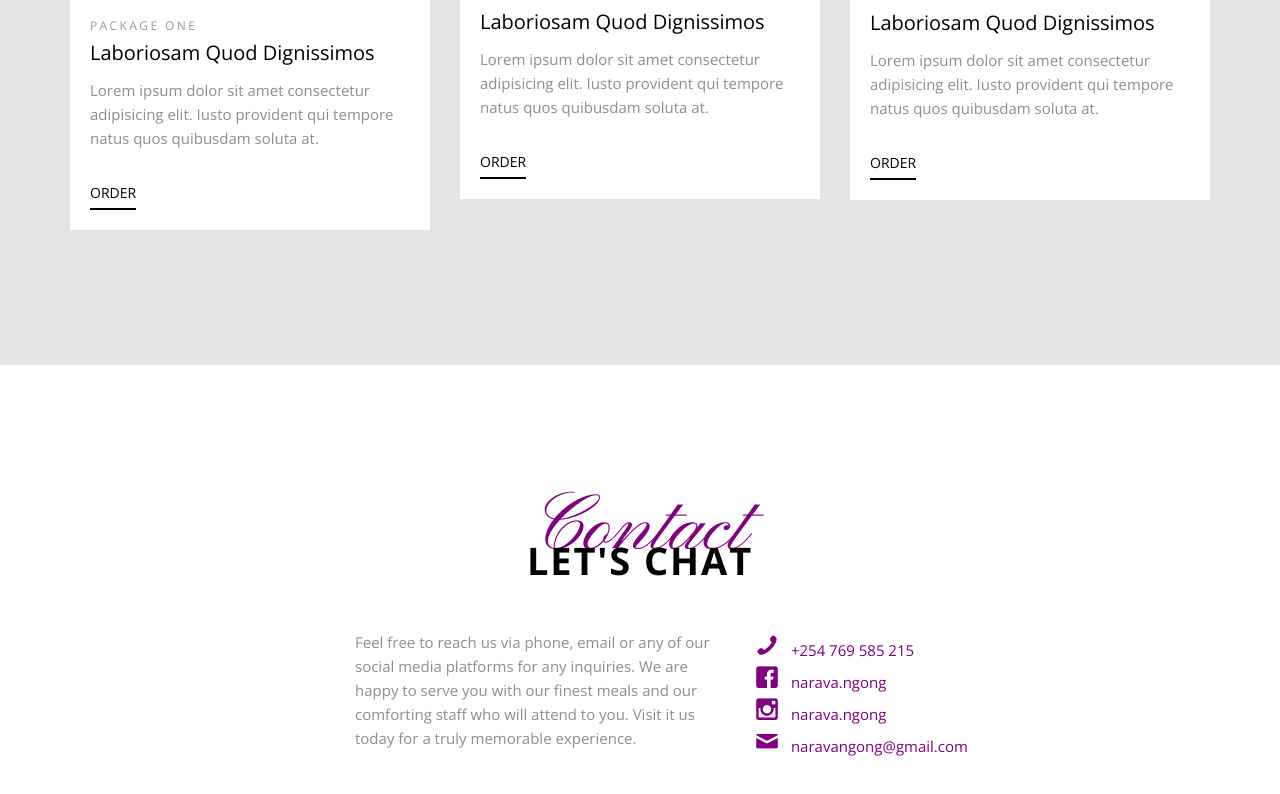
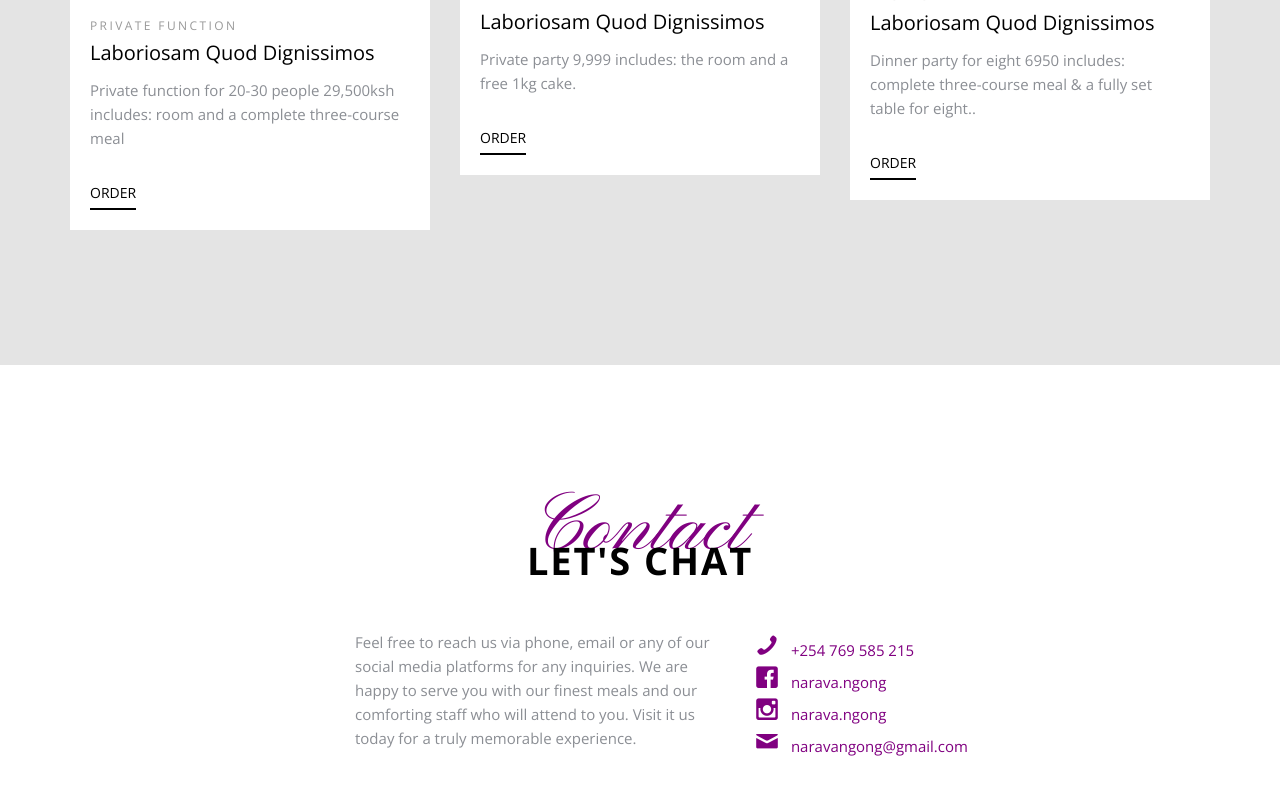
Before and after one commit to joymbaabu/narava_website, a website: page index.html in a window 1280 px wide. Shown: the part 5495-6289 px from the top of the page. Drawn offline with nearby package versions, Linux system fonts and the light colour scheme; files whose address does not match are found by name.

Commit message:
Added packages text

```diff
--- a/index.html
+++ b/index.html
@@ -3,10 +3,12 @@
   <head>
     <meta charset="utf-8">
     <meta name="viewport" content="width=device-width, initial-scale=1">
-    <title>Narava Restaurant</title>
-    <meta name="description" content="">
-    <meta name="keywords" content="">
-
+    <meta name="title" content="Narava Restaurant">
+    <meta name="description" content="Narava means nature, because we are
+      based in a serene environment. Narava
+      Ngong is a family-based restaurant that is
+      focused on providing life-changing
+      experiences around a table.">
 
     <link href="https://fonts.googleapis.com/css?family=Open+Sans:400,700|Pinyon+Script" rel="stylesheet">
     <link rel="stylesheet" href="css/styles-merged.css">
@@ -449,9 +451,9 @@
             <div class="probootstrap-block-image">
               <figure><img src="img/food_image_1.jpg" alt="Narava Restaurant Image"></figure>
               <div class="text">
-                <span class="date">Package One</span>
+                <span class="date">Private Function</span>
                 <h3><a href="#">Laboriosam Quod Dignissimos</a></h3>
-                <p>Lorem ipsum dolor sit amet consectetur adipisicing elit. Iusto provident qui tempore natus quos quibusdam soluta at.</p>
+                <p>Private function for 20-30 people 29,500ksh includes: room and a complete three-course meal</p>
                 <p class=""><a href="#deliveries" class="probootstrap-custom-link link-sm">Order</a></p>
               </div>
             </div>
@@ -462,7 +464,7 @@
               <div class="text">
                 <span class="date">Package Two</span>
                 <h3><a href="#">Laboriosam Quod Dignissimos</a></h3>
-                <p>Lorem ipsum dolor sit amet consectetur adipisicing elit. Iusto provident qui tempore natus quos quibusdam soluta at.</p>
+                <p>Private party 9,999 includes: the room and a free 1kg cake.</p>
                 <p class=""><a href="#deliveries" class="probootstrap-custom-link link-sm">Order</a></p>
               </div>
             </div>
@@ -473,7 +475,7 @@
               <div class="text">
                 <span class="date">Package Three</span>
                 <h3><a href="#">Laboriosam Quod Dignissimos</a></h3>
-                <p>Lorem ipsum dolor sit amet consectetur adipisicing elit. Iusto provident qui tempore natus quos quibusdam soluta at.</p>
+                <p>Dinner party for eight 6950 includes: complete three-course meal &amp; a fully set table for eight..</p>
                 <p class=""><a href="#deliveries" class="probootstrap-custom-link link-sm">Order</a></p>
               </div>
             </div>
```
